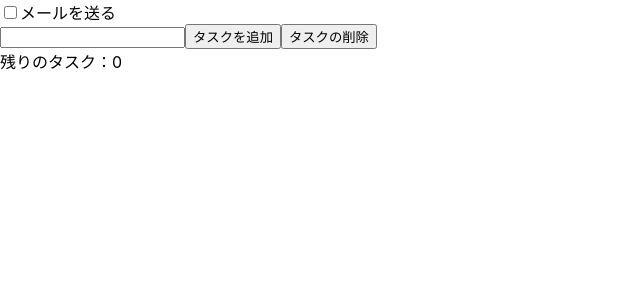
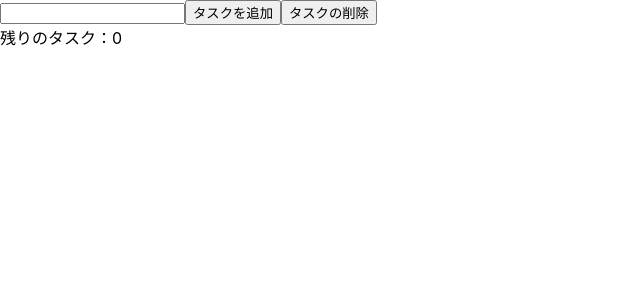
Before and after one commit to daisuketerashita/React-Todo, a React (Create React App) app: page / in a window 1280 px wide. Shown: the top 300 px of the page, without its empty margins (0-640 px from the left). Built offline with nearby package versions, Linux system fonts and the light colour scheme; the HTML template or start-up script is replaced by a standard one.

Commit message:
タスクの選択と削除

```diff
--- a/src/App.js
+++ b/src/App.js
@@ -3,7 +3,6 @@
 
 function App() {
   const [todos,setTodos] = useState([
-    {id: 1,name: 'メールを送る',completed: false},
   ]);
 
   const todoNameRef = useRef();
@@ -11,19 +10,32 @@
   const handleAddTodo = () => {
     //タスクを追加する
     const name = todoNameRef.current.value;
+    if(name === '') return;
     setTodos((prevTodos) => {
       return [...prevTodos,{id: "1",name: name,completed: false}];
     });
     todoNameRef.current.value = null;
   };
 
+  const toggleTodo = (id) => {
+    const newTodos = [...todos];
+    const todo = newTodos.find((todo) => todo.id === id);
+    todo.completed = !todo.completed;
+    setTodos(newTodos);
+  }
+
+  const handleClear = () => {
+    const newTodos = todos.filter((todo) => !todo.completed);
+    setTodos(newTodos);
+  }
+
   return (
     <div>
-      <ToDoList todos={todos}/>
+      <ToDoList todos={todos} toggleTodo={toggleTodo}/>
       <input type="text" ref={todoNameRef}/>
       <button onClick={handleAddTodo}>タスクを追加</button>
-      <button>タスクの削除</button>
-      <div>残りのタスク：0</div>
+      <button onClick={handleClear}>タスクの削除</button>
+      <div>残りのタスク：{todos.filter((todo) => !todo.completed).length}</div>
     </div>
   );
 }
--- a/src/ToDoList.js
+++ b/src/ToDoList.js
@@ -1,9 +1,9 @@
 import React from 'react'
 import Todo from './Todo';
 
-const ToDoList = ({todos}) => {
+const ToDoList = ({todos,toggleTodo}) => {
   return (
-    todos.map((todo) => <Todo todo={todo} key={todo.name} />)
+    todos.map((todo) => <Todo todo={todo} key={todo.name} toggleTodo={toggleTodo}/>)
   );
 }
 
--- a/src/Todo.js
+++ b/src/Todo.js
@@ -1,10 +1,14 @@
 import React from 'react'
 
-const Todo = ({todo}) => {
+const Todo = ({todo,toggleTodo}) => {
+
+    const handleTodoClick = () => {
+        toggleTodo(todo.id);
+    }
   return (
     <div>
         <label>
-            <input type="checkbox" checked={todo.completed} readOnly />
+            <input type="checkbox" checked={todo.completed} readOnly onChange={handleTodoClick}/>
         </label>
         {todo.name}
     </div>
```
